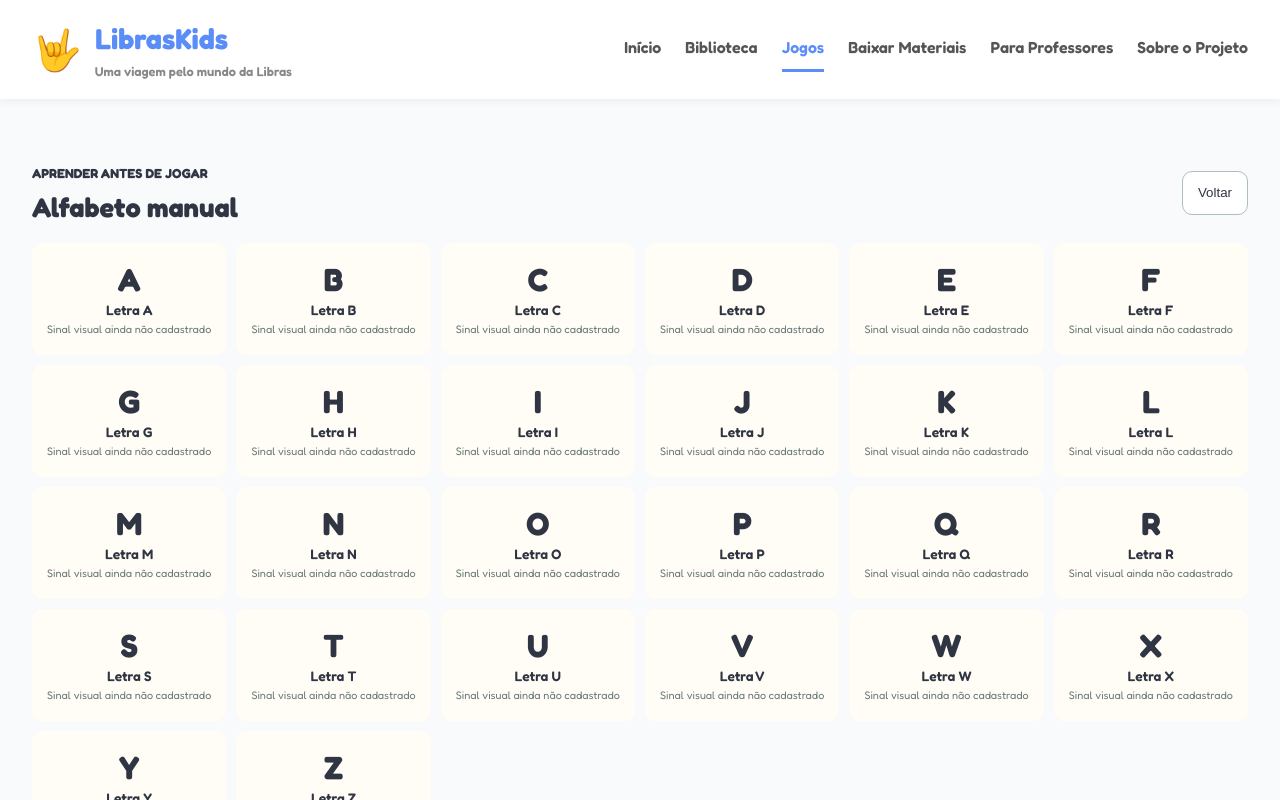
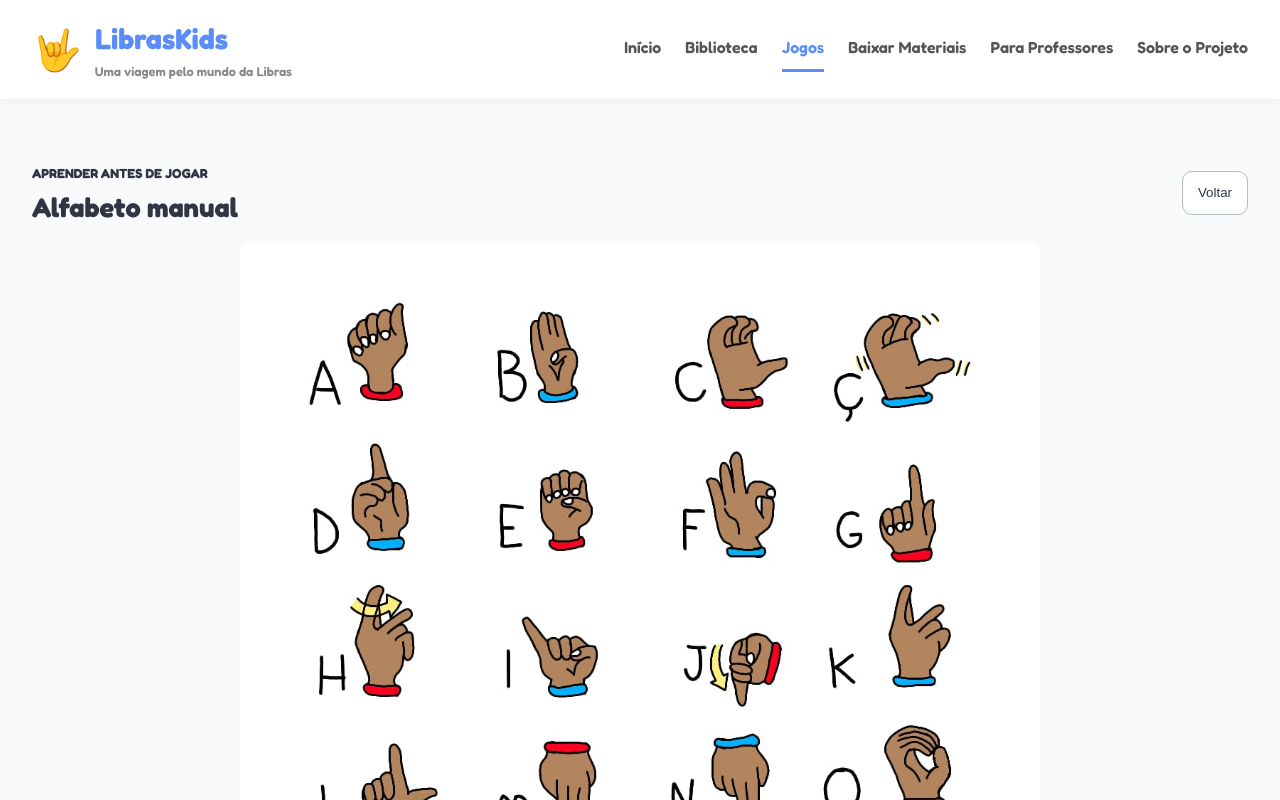
Before and after one commit to deboracarniato/Libras_Kids, a React (Vite) app: page /#/jogos/jogo-da-memoria in a window 1280 px wide. Both pictures are taken after a click on the button "Aprender o alfabeto". Shown: the top 800 px of the page. Built offline with nearby package versions, Linux system fonts and the light colour scheme.

Commit message:
imagem tela inicial e alfabeto

```diff
--- a/src/pages/Home.jsx
+++ b/src/pages/Home.jsx
@@ -1,6 +1,6 @@
 import React from 'react';
 import { Link } from 'react-router-dom';
-import imagemInicial from '../assets/imagem-inicial.png';
+import imagemInicial from '../../imagens/foto_tela_inicial_jpeg.jpeg';
 import '../styles/Home.css';
 
 export default function Home() {
--- a/src/pages/JogoPlaceholder.jsx
+++ b/src/pages/JogoPlaceholder.jsx
@@ -1,5 +1,6 @@
 import { useEffect, useRef, useState } from 'react';
 import { Link, useParams } from 'react-router-dom';
+import imagemAlfabeto from '../../imagens/alfabeto.Libras.Completo.jpeg';
 import '../styles/JogoMemoria.css';
 import '../styles/PagePlaceholder.css';
 
@@ -53,20 +54,11 @@ function AlphabetView({ onBack }) {
         </div>
         <button className="memory-secondary-button" type="button" onClick={onBack}>Voltar</button>
       </div>
-      <div className="memory-learning-grid">
-        {ALPHABET.map((letter) => (
-          <div className="memory-learning-letter" key={letter}>
-            <strong>{letter}</strong>
-            <span>Letra {letter}</span>
-            <small>Sinal visual ainda não cadastrado</small>
-          </div>
-        ))}
-      </div>
-      <p className="memory-learning-note">
-        Libras é uma língua visual-espacial completa. O alfabeto manual é um de seus recursos,
-        usado, por exemplo, para soletrar nomes próprios. As imagens dos sinais precisam ser
-        incluídas e conferidas em uma fonte educativa confiável antes de serem apresentadas.
-      </p>
+      <img
+        className="memory-learning-image"
+        src={imagemAlfabeto}
+        alt="Alfabeto completo em Libras"
+      />
     </section>
   );
 }
--- a/src/styles/JogoMemoria.css
+++ b/src/styles/JogoMemoria.css
@@ -331,12 +331,7 @@
 .memory-result .memory-source-note { max-width: 650px; }
 
 .memory-learning { padding: 8px 0 28px; }
-.memory-learning-grid { display: grid; grid-template-columns: repeat(6, minmax(0, 1fr)); gap: 10px; margin-top: 20px; }
-.memory-learning-letter { display: grid; min-height: 112px; align-content: center; justify-items: center; gap: 2px; padding: 8px; border: 1px solid var(--memory-line); border-radius: 11px; background: #fffdf6; text-align: center; }
-.memory-learning-letter strong { color: var(--memory-purple-dark); font-size: 2rem; line-height: 1.1; }
-.memory-learning-letter span { font-size: 0.86rem; font-weight: 600; }
-.memory-learning-letter small { color: #697a79; font-size: 0.68rem; line-height: 1.2; }
-.memory-learning-note { margin-top: 20px; padding: 16px; border-left: 4px solid #d69b2d; background: #fff3cf; color: #354e50; }
+.memory-learning-image { display: block; width: min(100%, 800px); height: auto; margin: 20px auto 0; border-radius: 8px; }
 
 .memory-no-motion *,
 .memory-no-motion *::before,
@@ -352,7 +347,6 @@
   .memory-hero { min-height: 190px; padding: 28px; }
   .memory-hero-art { transform: scale(0.82); transform-origin: center right; margin-left: -25px; }
   .memory-board-26 { grid-template-columns: repeat(6, minmax(68px, 105px)); }
-  .memory-learning-grid { grid-template-columns: repeat(5, minmax(0, 1fr)); }
 }
 
 @media (max-width: 600px) {
@@ -393,8 +387,6 @@
   .memory-result-stats div + div { border-top: 1px solid var(--memory-line); border-left: 0; }
   .memory-result-actions { width: 100%; flex-direction: column; }
   .memory-result-actions > * { width: 100%; text-align: center; }
-  .memory-learning-grid { grid-template-columns: repeat(3, minmax(0, 1fr)); }
-  .memory-learning-letter { min-height: 100px; }
 }
 
 @media (max-width: 380px) {
```
